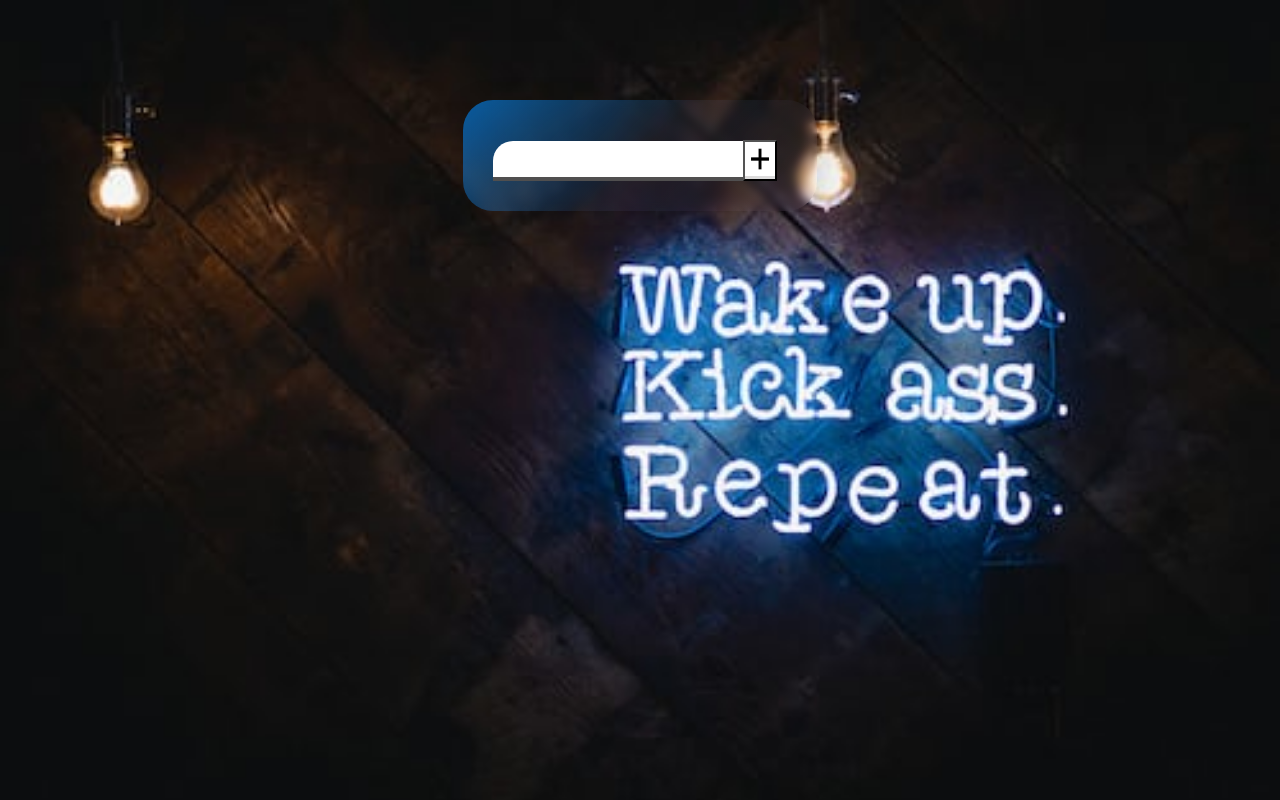
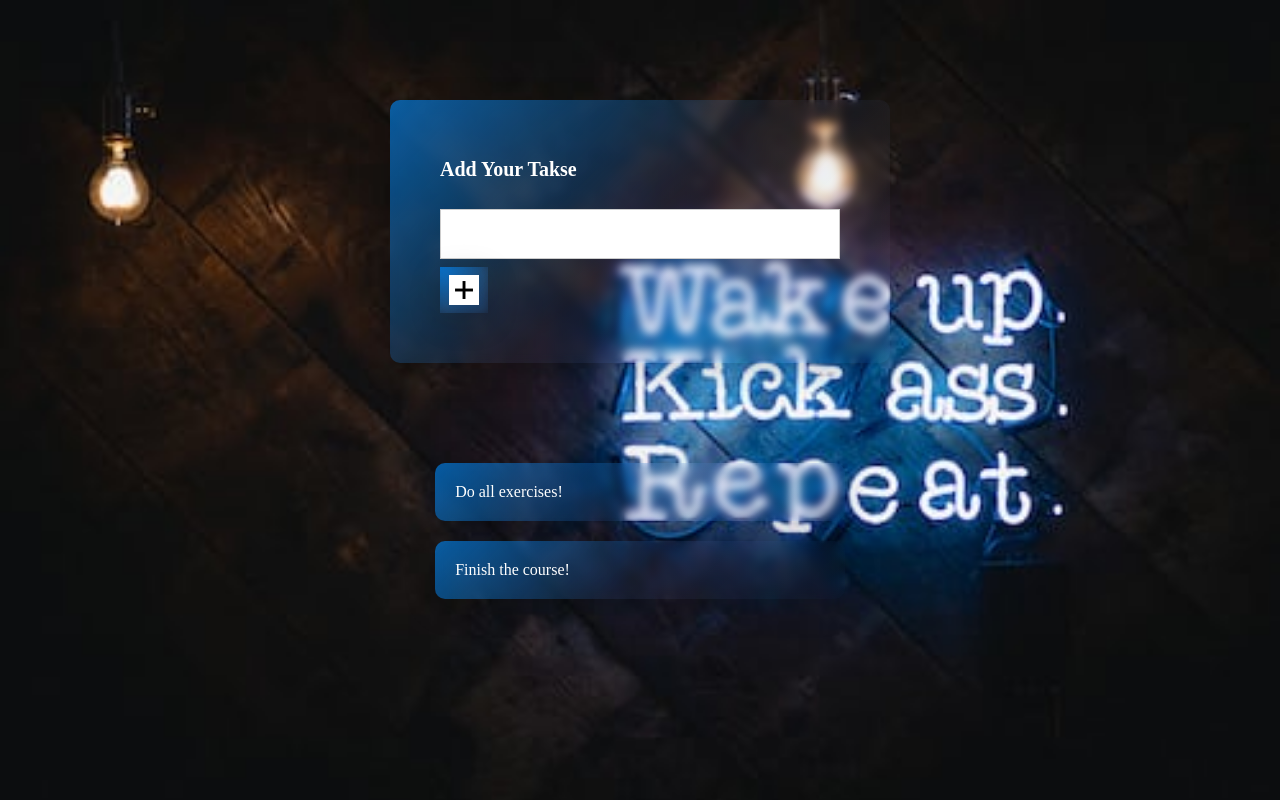
Before and after one commit to MahsumaRezai/Addwork, a React (Create React App) app: page / in a window 1280 px wide. Built offline with nearby package versions, Linux system fonts and the light colour scheme.

Commit message:
add last commit

```diff
--- a/src/App.js
+++ b/src/App.js
@@ -1,14 +1,49 @@
-import { Fragment } from "react";
-import React from 'react';
-import Form from "./Component/Form";
+import React, { useState } from 'react';
+import List from './Component/List';
+import Form from './Component/Form.js';
 
+const App = () => {
+    const [courseGoals, setCourseGoals] = useState([
+        { text: 'Do all exercises!', id: 'g1' },
+        { text: 'Finish the course!', id: 'g2' }
+    ]);
 
-function App(props) {
+    const addGoalHandler = enteredText => {
+        setCourseGoals(prevGoals => {
+            const updatedGoals = [...prevGoals];
+            updatedGoals.unshift({ text: enteredText, id: Math.random().toString() });
+            return updatedGoals;
+        });
+    };
+
+    const deleteItemHandler = goalId => {
+        setCourseGoals(prevGoals => {
+            const updatedGoals = prevGoals.filter(goal => goal.id !== goalId);
+            return updatedGoals;
+        });
+    };
+
+    let content = (
+        <p style={{ textAlign: 'center', color: "red" , fontSize:'20px'}}>No goals found. Maybe add one?</p>
+    );
+
+    if (courseGoals.length > 0) {
+        content = (
+            <List items={courseGoals} onDeleteItem={deleteItemHandler} />
+        );
+    }
+
     return (
-        <Fragment>
-           <Form/>
-        </Fragment>
-    )
-}
+        <div>
+            <section id="goal-form">
+                <Form onAddGoal={addGoalHandler} />
+            </section>
+            <section id="goals">
+                {content}
+
+            </section>
+        </div>
+    );
+};
 
 export default App;
--- /dev/null
+++ b/src/Component/Button.css
@@ -0,0 +1,18 @@
+.button {
+    font: inherit;
+    padding: 0.5rem 1.5rem;
+    color: white;
+    box-shadow: 0 0 4px rgba(0, 0, 0, 0.26);
+    cursor: pointer;
+    background: white;
+    width: 20px;
+    display: flex;
+    justify-content: center;
+    align-items: center;
+    background: linear-gradient( 135deg, rgba(0, 138, 251, 0.621) , rgba(112, 150, 232, 0.07), rgba(51, 0, 255, 0) );
+    backdrop-filter: blur(5px);
+    -webkit-backdrop-filter: blur(10px);
+    box-shadow: 0px 8px 32px 0 rgba(0, 0, 0, 0.17);
+    border: none
+
+  }
--- /dev/null
+++ b/src/Component/Button.js
@@ -0,0 +1,9 @@
+import './Button.css'
+const Button = (props) => {
+    return (
+        <button type={props.type} className="button" onClick={props.onClick}>
+            {props.children}
+        </button>
+    );
+}
+export default Button;
--- /dev/null
+++ b/src/Component/Form.css
@@ -0,0 +1,46 @@
+.form-control {
+    margin: 0.5rem 0;
+  }
+  .content {
+    background: linear-gradient( 135deg, rgba(0, 138, 251, 0.621) , rgba(112, 150, 232, 0.07), rgba(51, 0, 255, 0) );
+    backdrop-filter: blur(5px);
+    -webkit-backdrop-filter: blur(10px);
+    box-shadow: 0px 8px 32px 0 rgba(0, 0, 0, 0.17);
+    width: fit-content;
+    margin:  100px auto;
+    padding:  50px;
+    display: flex;
+    flex-direction:column;
+    border-radius: 10px
+
+
+  }
+  .image {
+    width: 30px;
+    height: 30px;
+  }
+
+  .form-control label {
+    font-weight: bold;
+    display: block;
+    margin-bottom: 0.5rem;
+    color:  white;
+    padding-bottom: 20px;
+    font-size: 20px
+  }
+
+  .form-control input {
+    display: block;
+    width: 400px;
+    border: 1px solid #ccc;
+    font: inherit;
+    line-height: 1.5rem;
+    padding: 0 0.25rem;
+    height: 50px;
+  }
+
+  .form-control input:focus {
+    outline: none;
+    background: #fad0ec;
+    border-color: #8b005d;
+  }
--- a/src/Component/Form.js
+++ b/src/Component/Form.js
@@ -1,22 +1,28 @@
-import { Fragment } from 'react';
-import classes from './Form.module.css';
-import add from './asset/add.png'
-const Form = () => {
+import React, { useState } from 'react';
+import Button from '../Component/Button.js'
+import './Form.css';
+import image from './asset/add.png'
+const Form = (props) => {
+    const [entervalue, setentervalue] = useState('');
+    const goalInputChangeHandler = (event) => {
+        setentervalue(event.target.value)
+
+    }
+
+    const formSubmitHandler = (event) => {
+        event.preventDefault();
+        props.onAddGoal(entervalue)
+    };
     return (
-        <Fragment>
-            <form className={classes.form}>
-                <div className={classes.inputs}>
-                    <input className={classes.input} placeholder="" type="text"></input>
-                    <button>
-                        <img src={add} alt="" className={classes.add} />
-                    </button>
-
-                </div>
-
-
-            </form>
-
-        </Fragment>
-    )
+        <form onSubmit={formSubmitHandler} className='content'>
+            <div className="form-control">
+                <label>Add Your Takse</label>
+                <input type="text" onChange={goalInputChangeHandler} />
+            </div>
+            <Button type="submit">
+                <img alt="" src={image} className="image"/>
+            </Button>
+        </form>
+    );
 }
 export default Form;
--- a/src/Component/Form.module.css
+++ /dev/null
@@ -1,38 +0,0 @@
-.form {
-    background: linear-gradient( 135deg, rgba(0, 138, 251, 0.621) , rgba(112, 150, 232, 0.07), rgba(51, 0, 255, 0) );
-    backdrop-filter: blur(5px);
-    -webkit-backdrop-filter: blur(10px);
-    box-shadow: 0px 8px 32px 0 rgba(0, 0, 0, 0.17);
-    width: fit-content;
-    border-radius: 30px;
-    margin: 100px auto;
-    padding: 40px 40px 30px 30px
-
-
-
-}
-.inputs {
-    display: flex;
-    flex-direction: row;
-    justify-content: center;
-    align-items: center;
-}
-.input {
-    width: 250px;
-    height: 40px;
-    background-color: rgba(255, 255, 255,255 );
-    border: none;
-    outline: none;
-    border-bottom: 4px solid rgb(80, 79, 79);
-    border-top-left-radius: 20px
-}
-button {
-    background-color: rgba(255, 255, 255, 0.838);
-
-
-}
-.add {
-    width: 30px;
-    height: 34px;
-
-}
--- /dev/null
+++ b/src/Component/Item.js
@@ -0,0 +1,13 @@
+import './Itme.css'
+const Itme = (props) => {
+    const deleteHandler = () => {
+        props.onDelete(props.id);
+    };
+
+    return (
+        <li className="goal-item" onClick={deleteHandler}>
+            {props.children}
+        </li>
+    );
+}
+export default Itme;
--- /dev/null
+++ b/src/Component/Itme.css
@@ -0,0 +1,18 @@
+.goal-item {
+    margin: 1rem 0;
+    box-shadow: 0 2px 8px rgba(0, 0, 0, 0.26);
+    color: white;
+    padding: 1rem 2rem;
+    cursor: pointer;
+    background: linear-gradient( 135deg, rgba(0, 138, 251, 0.621) , rgba(112, 150, 232, 0.07), rgba(51, 0, 255, 0) );
+    backdrop-filter: blur(5px);
+    -webkit-backdrop-filter: blur(10px);
+    box-shadow: 0px 8px 32px 0 rgba(0, 0, 0, 0.17);
+    padding:  20px;
+    width: 32%;
+    margin:  20px auto;
+    border-radius: 10px
+
+
+
+  }
--- /dev/null
+++ b/src/Component/List.css
@@ -0,0 +1,5 @@
+.goal-list {
+    list-style: none;
+    margin: 0;
+    padding: 0;
+  }
--- /dev/null
+++ b/src/Component/List.js
@@ -0,0 +1,20 @@
+
+import './List.css'
+import Itme from './Item'
+const List = (props) => {
+    return (
+        <ul className="goal-list">
+            {props.items.map(goal => (
+                <Itme
+                    key={goal.id}
+                    id={goal.id}
+                    onDelete={props.onDeleteItem}
+                >
+                    {goal.text}
+                </Itme>
+            ))}
+        </ul>
+    );
+
+}
+export default List;
```
